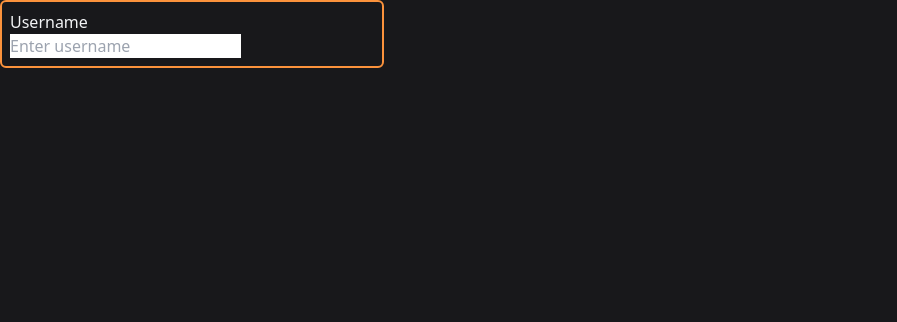
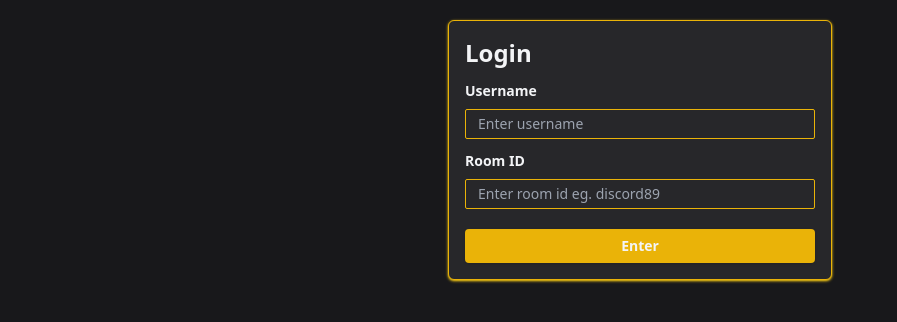
Before and after one commit to saifulshihab/card-32, a React (Create React App) app in the folder client/: page / in a window 1280 px wide. Shown: the top 322 px of the page, without its empty margins (0-897 px from the left). Built offline with nearby package versions, Linux system fonts and the light colour scheme; no server answers.

Commit message:
feat: router setup  & socket intialize style: fix some styles & colors

```diff
--- a/client/src/components/atoms/box/FlexContainer.tsx
+++ b/client/src/components/atoms/box/FlexContainer.tsx
@@ -6,7 +6,7 @@ interface IProps {
 
 const FlexContainer: React.FC<IProps> = (props) => {
   const { className, children } = props;
-  return <div className={`flex items-center ${className}`}>{children}</div>;
+  return <div className={`flex ${className}`}>{children}</div>;
 };
 
 export default FlexContainer;
--- a/client/src/components/atoms/inputs/TextInput.tsx
+++ b/client/src/components/atoms/inputs/TextInput.tsx
@@ -6,16 +6,25 @@ interface IProps {
   label?: string;
   value?: string;
   className?: string;
-  onChange?: () => void;
+  onChange?: (e: React.ChangeEvent<HTMLInputElement>) => void;
   placeholder?: string;
+  error?: string;
 }
 
 const TextInput: React.FC<IProps> = (props) => {
-  const { label } = props;
+  const { label, error } = props;
   return (
-    <div>
-      {label ? <p>{label}</p> : null}
-      <input {...(props as any)} />
+    <div className="w-full">
+      {label ? <p className="text-sm mb-2 font-semibold">{label}</p> : null}
+      <input
+        {...(props as any)}
+        className="w-full outline-none bg-transparent border border-yellow-500 p-1 px-3 rounded-sm text-sm"
+      />
+      {error ? (
+        <div className="mt-1">
+          <p className="text-xs font-semibold text-red-500">{error}</p>
+        </div>
+      ) : null}
     </div>
   );
 };
--- a/client/src/index.css
+++ b/client/src/index.css
@@ -4,6 +4,6 @@
 
 @layer components {
   .btn-primary {
-    @apply bg-gray-800 rounded shadow border border-transparent active:scale-95 py-1.5 px-2.5 text-sm;
+    @apply bg-zinc-800 rounded shadow border border-transparent active:scale-95 py-1.5 px-2.5 text-sm font-semibold;
   }
 }
--- a/client/src/pages/login/index.tsx
+++ b/client/src/pages/login/index.tsx
@@ -1,13 +1,77 @@
-import React from "react";
+import React, { useState } from "react";
+import { useNavigate } from "react-router-dom";
+import FlexContainer from "../../components/atoms/box/FlexContainer";
 import TextInput from "../../components/atoms/inputs/TextInput";
+import { useSocketContext } from "../../contexts/SocketProvider";
+import { ILoginInput } from "../../types";
+
+const initialLoginInput: ILoginInput = {
+  username: "",
+  roomId: "",
+};
 
 const LoginPage: React.FC = () => {
+  const navigate = useNavigate();
+  const { socket } = useSocketContext();
+
+  const [loginInput, setLoginInput] = useState<ILoginInput>(initialLoginInput);
+  const [formError, setFormError] = useState<string | undefined>(undefined);
+
+  const onFormSubmit = () => {
+    // form validation
+    if (!loginInput.username) {
+      return setFormError("Username required");
+    } else if (!loginInput.roomId) {
+      return setFormError("Room id required");
+    }
+    socket.emit(
+      "login",
+      loginInput,
+      (error: string | null, result: { userId: string } | null) => {
+        if (error) {
+          return setFormError(error);
+        }
+        if (!result) return;
+        navigate("/playground");
+      }
+    );
+    setFormError(undefined);
+  };
+
+  const onLoginInputChange = (name: keyof ILoginInput, value: string) => {
+    setLoginInput((prev) => ({
+      ...prev,
+      [name]: value,
+    }));
+  };
+
   return (
-    <div>
-      <div className="w-96 p-2 rounded-md border-2 border-orange-400">
-        <div>
-          <TextInput label="Username" placeholder="Enter username" />
-        </div>
+    <div className="flex justify-center">
+      <div className="mt-5 w-96 p-4 rounded-md border border-yellow-500 bg-zinc-800 shadow shadow-yellow-400">
+        <p className="text-2xl mb-3 font-bold">Login</p>
+        <FlexContainer className="w-full flex-col gap-3">
+          <TextInput
+            label="Username"
+            placeholder="Enter username"
+            value={loginInput.username}
+            onChange={(e) => onLoginInputChange("username", e.target.value)}
+          />
+          <TextInput
+            label="Room ID"
+            placeholder="Enter room id eg. discord89"
+            value={loginInput.roomId}
+            onChange={(e) => onLoginInputChange("roomId", e.target.value)}
+          />
+          {formError ? (
+            <p className="text-xs font-semibold text-red-500">{formError}</p>
+          ) : null}
+          <button
+            className="mt-2 inline-block btn-primary bg-yellow-500"
+            onClick={onFormSubmit}
+          >
+            Enter
+          </button>
+        </FlexContainer>
       </div>
     </div>
   );
--- a/client/src/pages/playground/chat/index.tsx
+++ b/client/src/pages/playground/chat/index.tsx
@@ -265,8 +265,8 @@ const Chat: React.FC = () => {
       {/* messages */}
       <div className="flex flex-grow overflow-hidden">
         <div className="flex h-full flex-col gap-1.5 p-2 text-xs overflow-y-scroll scrollbar-hide">
-          {messages.map((m) => (
-            <div className="flex items-center">
+          {messages.map((m, idx) => (
+            <div key={idx} className="flex items-center">
               <p>
                 <span className="text-blue-500">{m.user}</span> : {m.message}
               </p>
--- a/client/src/pages/playground/sidebar/index.tsx
+++ b/client/src/pages/playground/sidebar/index.tsx
@@ -25,7 +25,7 @@ const Sidebar: React.FC = () => {
           </div>
           <div>
             <p className="text-lg leading-6">shihab</p>
-            <p className="text-xs">don't freeze</p>
+            <p className="text-xs">don&apos;t freeze</p>
           </div>
         </FlexContainer>
         <FlexContainer className="gap-1">
--- /dev/null
+++ b/client/src/types/index.ts
@@ -0,0 +1,4 @@
+export interface ILoginInput {
+  username?: string;
+  roomId?: string;
+}
```
Also changed, not shown: 1 other file (tests, documents, lock files or other folders).
